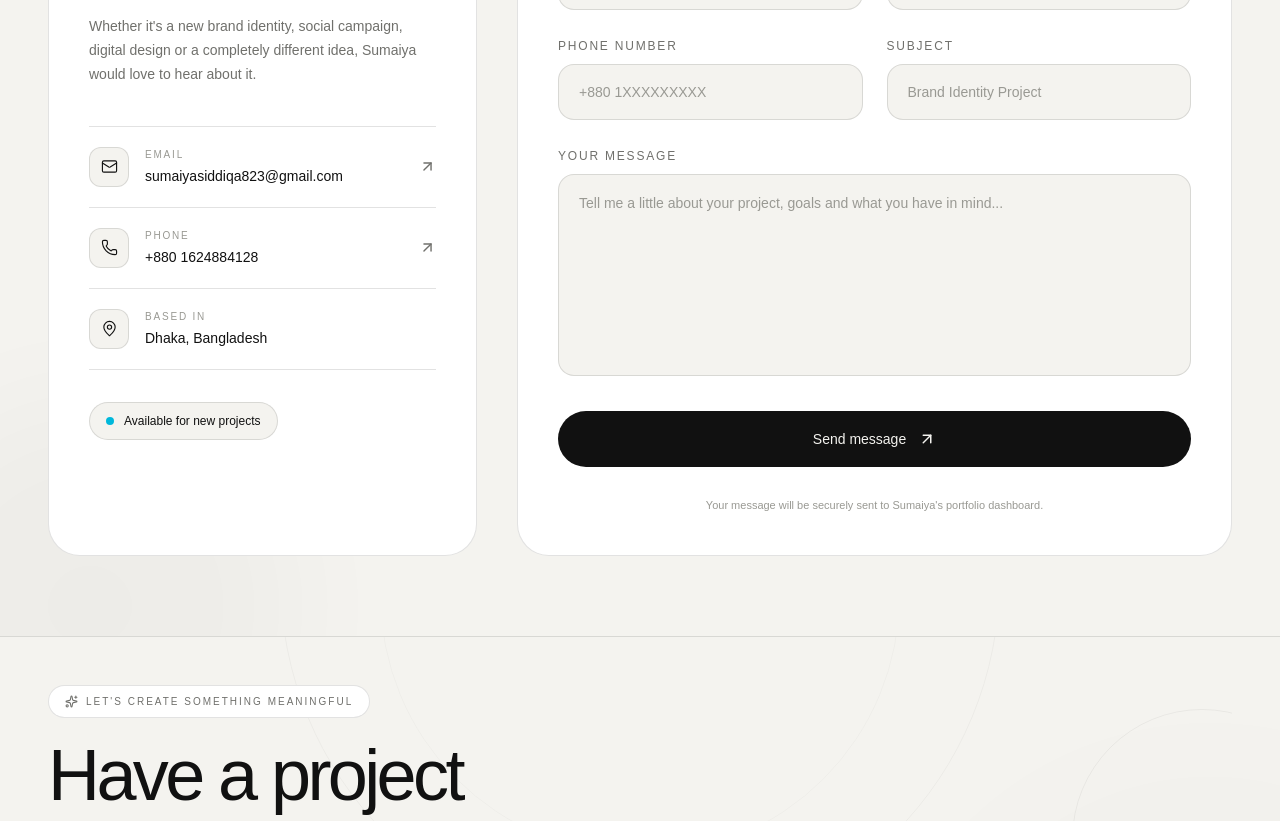
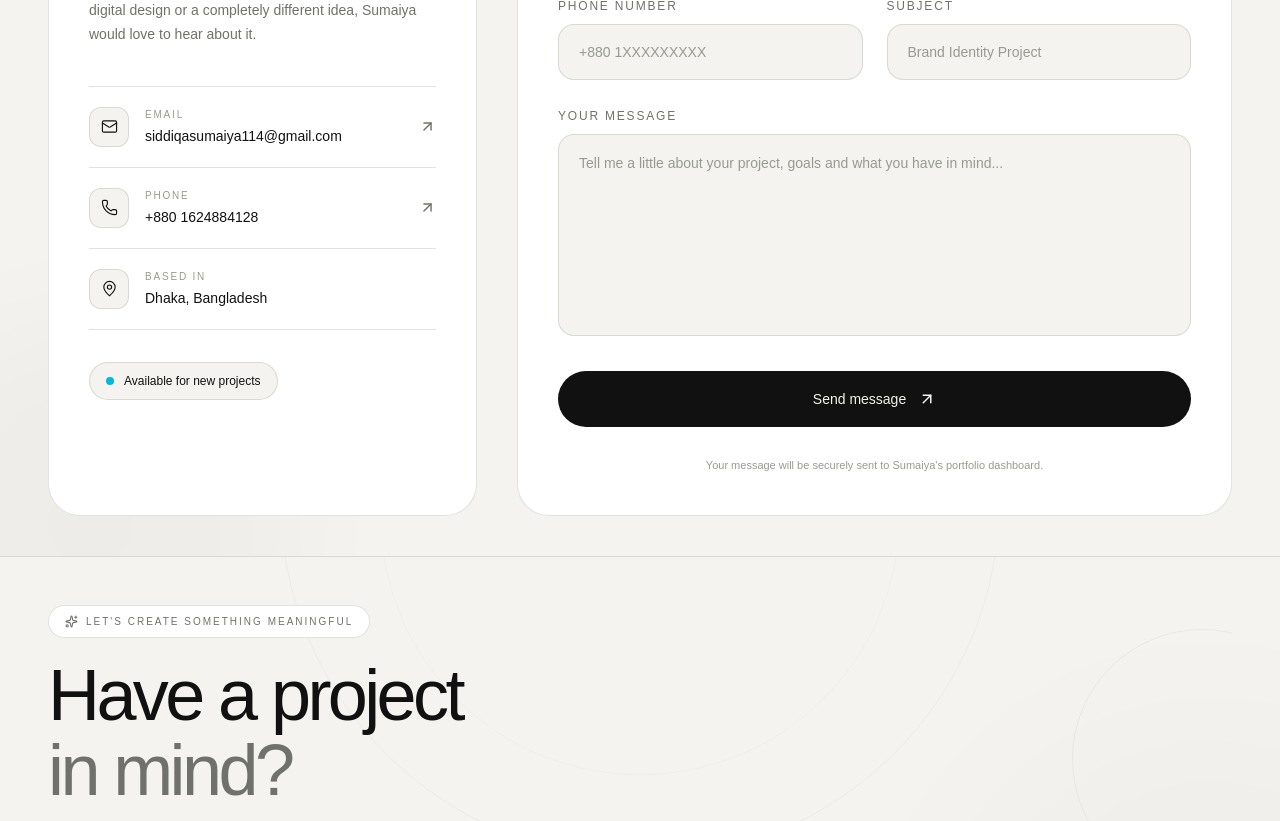
Before and after one commit to Aminulhoque01/sumaiya-frontend, a Next.js app: page / in a window 1280 px wide. Shown: the part 7160-7981 px from the top of the page. Built offline with nearby package versions, Linux system fonts and the light colour scheme; no server answers.

Commit message:
email change

```diff
--- a/src/components/layout/Footer.tsx
+++ b/src/components/layout/Footer.tsx
@@ -494,7 +494,7 @@ export default function Footer() {
             {/* Email */}
 
             <a
-              href="mailto:sumaiyasiddiqa823@gmail.com"
+              href="mailto:siddiqasumaiya114@gmail.com"
               className="
                 group
                 mt-8
--- a/src/components/sections/contact/Contact.tsx
+++ b/src/components/sections/contact/Contact.tsx
@@ -53,8 +53,8 @@ const contactInfo = [
   {
     icon: Mail,
     label: "Email",
-    value: "sumaiyasiddiqa823@gmail.com",
-    href: "mailto:sumaiyasiddiqa823@gmail.com",
+    value: "siddiqasumaiya114@gmail.com",
+    href: "mailto:siddiqasumaiya114@gmail.com",
   },
   {
     icon: Phone,
@@ -166,7 +166,7 @@ export default function Contact() {
         transition-colors
         duration-500
         md:py-12
-        lg:py-20
+        lg:py-10
       "
     >
       {/* Decorative background */}
@@ -176,7 +176,7 @@ export default function Contact() {
           pointer-events-none
           absolute
           -right-40
-          top-20
+          top-10
           h-[500px]
           w-[500px]
           rounded-full
@@ -192,7 +192,7 @@ export default function Contact() {
           pointer-events-none
           absolute
           -right-20
-          top-40
+          top-20
           h-[320px]
           w-[320px]
           rounded-full
```
